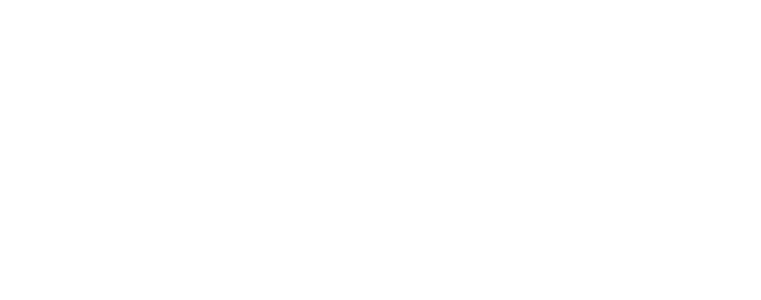
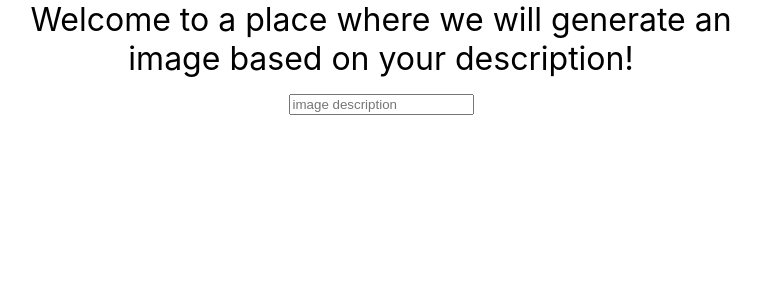
Before and after one commit to natashaswan/Image-Generator-With-OpenAI-React-App-Typescript, a React (Create React App) app: page / in a window 1280 px wide. Shown: the top 300 px of the page, without its empty margins (259-1020 px from the left). Built offline with nearby package versions, Linux system fonts and the light colour scheme.

Commit message:
add input and header components

```diff
--- a/src/App.tsx
+++ b/src/App.tsx
@@ -1,10 +1,13 @@
 import React from 'react';
 import './App.css';
+import Input from './components/Input';
+import Header from './components/Header';
 
 function App() {
   return (
     <div className="App">
-
+      <Header/>
+      <Input/>
     </div>
   );
 }
--- /dev/null
+++ b/src/components/Header.tsx
@@ -0,0 +1,11 @@
+import React, { useState } from "react";
+
+const Header: React.FC = () => {
+    return(
+       <>
+       Welcome to a place where we will generate an image based on your description!
+       </>
+        )
+}
+
+export default Header;
--- /dev/null
+++ b/src/components/Input.tsx
@@ -0,0 +1,14 @@
+import React, { useState } from "react";
+
+const Input: React.FC = () => {
+    const [inputValue, setInputValue] = useState<string | undefined>(undefined);
+
+    return(
+        <div>
+
+            <input placeholder="image description" value={inputValue} onChange={({target})=>{setInputValue(target.value)}}></input>
+        </div>
+        )
+}
+
+export default Input;
--- a/src/index.css
+++ b/src/index.css
@@ -1,5 +1,7 @@
 body {
-  margin: 0;
+  margin: auto;
+  max-width: 800px;
+  font-size: xx-large;
   font-family: -apple-system, BlinkMacSystemFont, 'Segoe UI', 'Roboto', 'Oxygen',
     'Ubuntu', 'Cantarell', 'Fira Sans', 'Droid Sans', 'Helvetica Neue',
     sans-serif;
```
